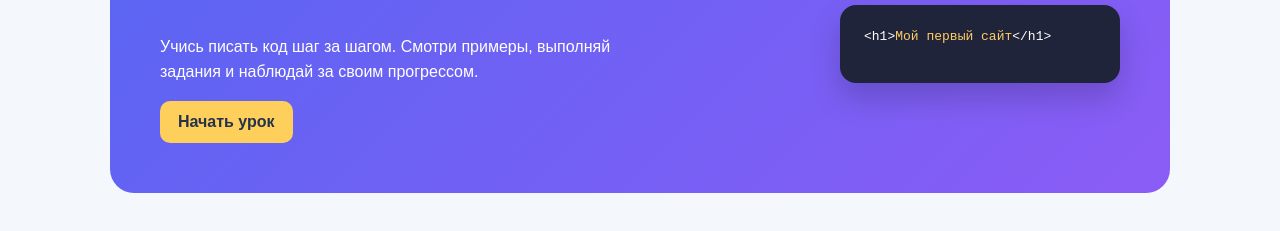
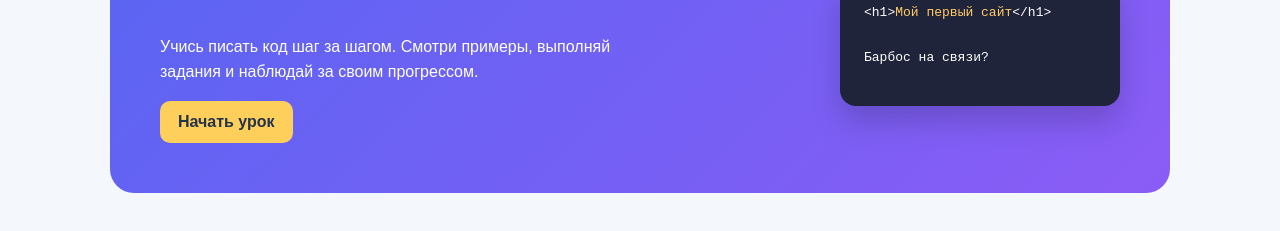
Before and after one commit to peranov/html-lesson, a plain HTML site: page index.html in a window 1280 px wide. Shown: the part 207-438 px from the top of the page. Drawn offline with Linux system fonts and the light colour scheme.

Commit message:
Add greeting message to hero section

```diff
--- a/index.html
+++ b/index.html
@@ -207,4 +207,5 @@
       <div class="hero-code">
         <div>&lt;h1&gt;<span>Мой первый сайт</span>&lt;/h1&gt;</div>
         <br>
-        <div>
+        <div><p>Барбос на связи?</p>
+</div>
```
